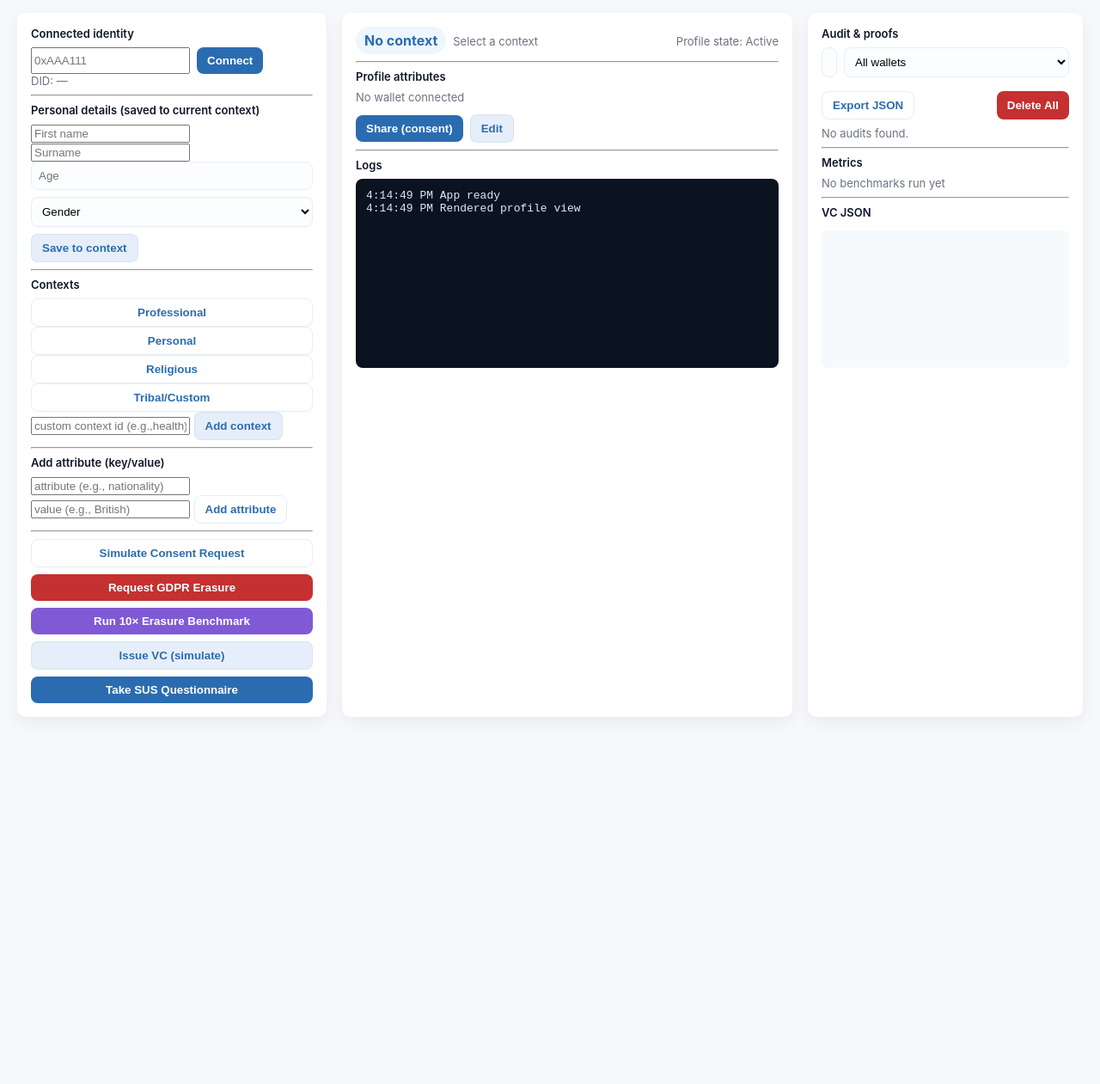
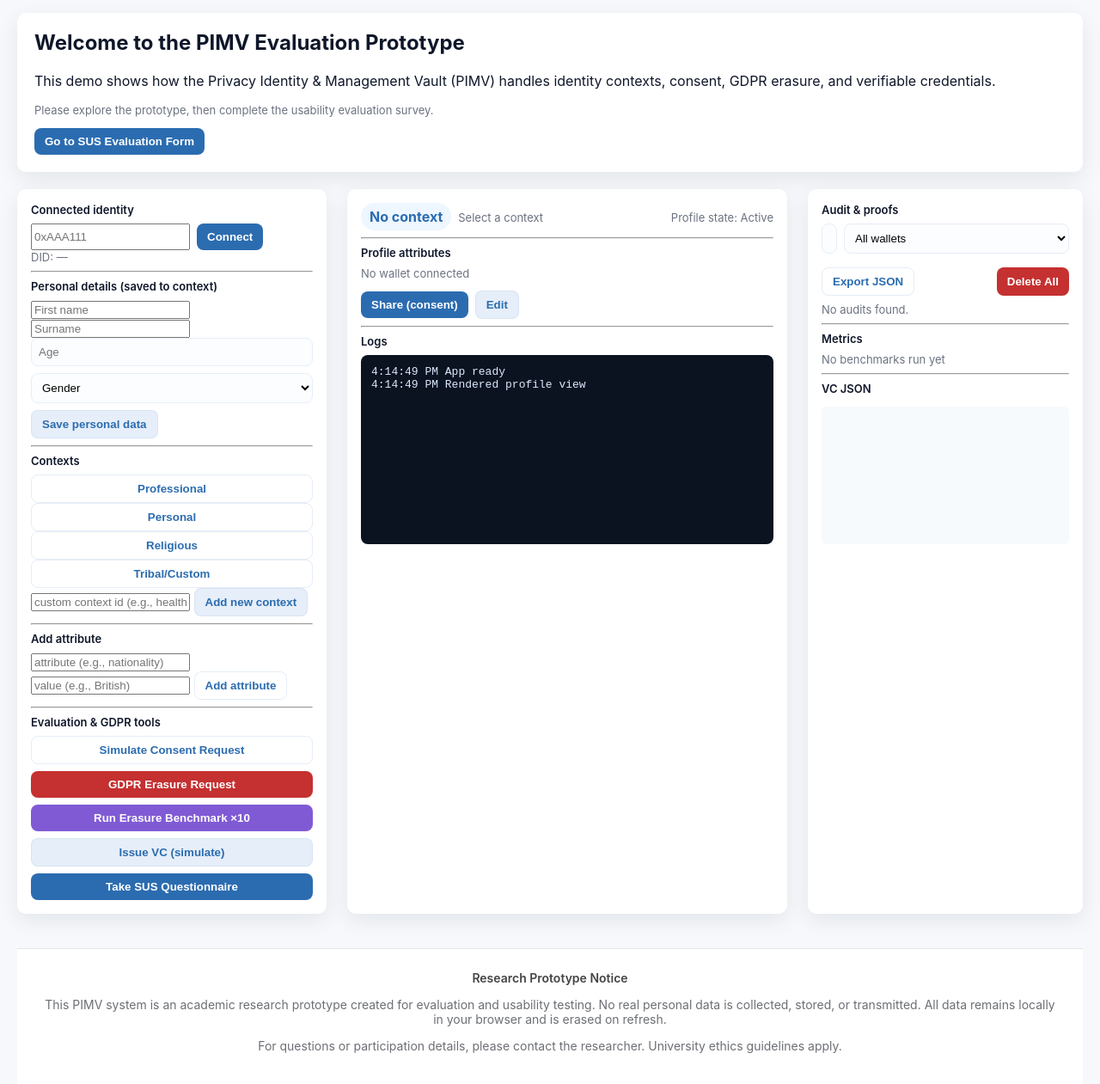
Before and after one commit to Brightiya/pimv-prototype, a plain HTML site: page index.html in a window 1280 px wide. Shown: the part 79-1340 px from the top of the page at 86% size. Before the commit the page ends 933 px from the top, so only its background shows below. Drawn offline with Linux system fonts and the light colour scheme.

Commit message:
UI update

```diff
--- a/css/style.css
+++ b/css/style.css
@@ -26,3 +26,35 @@ button{cursor:pointer;border:0;border-radius:8px;padding:8px 12px;background:var
 .modal-backdrop{position:fixed;inset:0;background:rgba(6,8,12,0.4);display:none;align-items:center;justify-content:center;z-index:50}
 .modal{width:640px;background:var(--card);padding:18px;border-radius:12px;box-shadow:0 16px 60px rgba(2,6,23,0.4)}
 @media (max-width:1000px){ .layout{grid-template-columns:1fr} }
+button:hover { opacity: 0.9; box-shadow: 0 2px 6px rgba(0,0,0,0.15); }
+.card {
+  box-shadow: 0 8px 24px rgba(15,23,42,0.08);
+}
+.layout { gap: 24px; }
+
+
+    /* Footer styling */
+    footer {
+        margin-top: 40px;
+        background: #ffffff;
+        padding: 25px;
+        text-align: center;
+        font-size: 14px;
+        color: #6c6f75;
+        border-top: 1px solid #e6e8ec;
+    }
+
+    footer .title {
+        font-weight: 600;
+        margin-bottom: 6px;
+        color: #444;
+    }
+
+    footer a {
+        color: #5a4ff3;
+        text-decoration: none;
+    }
+
+    footer a:hover {
+        text-decoration: underline;
+    }
--- a/index.html
+++ b/index.html
@@ -15,6 +15,21 @@
   </div>
 </header>
 
+<div class="card" style="margin-bottom:20px;padding:20px">
+  <h2 style="margin-top:0">Welcome to the PIMV Evaluation Prototype</h2>
+  <p>
+    This demo shows how the Privacy Identity & Management Vault (PIMV) handles
+    identity contexts, consent, GDPR erasure, and verifiable credentials.
+  </p>
+  <p class="muted small">
+    Please explore the prototype, then complete the usability evaluation survey.
+  </p>
+  <button onclick="window.open('https://forms.gle/Np6TWNWkjjeAbEcQA','_blank')" class="btn">
+    Go to SUS Evaluation Form
+  </button>
+</div>
+
+
 <div class="layout">
   <aside class="card" id="leftPane"></aside>
 
@@ -26,6 +41,22 @@
 <!-- Consent modal container -->
 <div id="modalRoot"></div>
 
+
+<!-- Research Footer -->
+<footer>
+    <div class="title">Research Prototype Notice</div>
+    <p>
+        This PIMV system is an academic research prototype created for evaluation and usability testing.
+        No real personal data is collected, stored, or transmitted.
+        All data remains locally in your browser and is erased on refresh.
+    </p>
+    <p>
+        For questions or participation details, please contact the researcher.
+        University ethics guidelines apply.
+    </p>
+</footer>
+
+
 <script type="module" src="js/app.js"></script>
 </body>
 </html>
--- a/js/app.js
+++ b/js/app.js
@@ -14,37 +14,52 @@ const right = document.getElementById('rightPane');
 // Build left pane (controls)
 left.innerHTML = `
   <label>Connected identity</label>
-  <div style="display:flex;gap:8px"><input id="wallet" placeholder="0xAAA111" /><button id="connectBtn">Connect</button></div>
+  <div style="display:flex;gap:8px">
+    <input id="wallet" placeholder="0xAAA111" />
+    <button id="connectBtn" class="btn">Connect</button>
+  </div>
   <div class="muted small">DID: <span id="didDisplay">—</span></div>
+
   <hr/>
-  <label>Personal details (saved to current context)</label>
+  <label>Personal details (saved to context)</label>
   <input id="firstName" placeholder="First name" />
   <input id="surname" placeholder="Surname" />
   <input id="age" placeholder="Age" type="number" />
-  <select id="gender"><option value="">Gender</option><option>Male</option><option>Female</option><option>Other</option><option>Prefer not to say</option></select>
-  <button id="saveBio" class="btn-secondary">Save to context</button>
+  <select id="gender">
+    <option value="">Gender</option>
+    <option>Male</option>
+    <option>Female</option>
+    <option>Other</option>
+    <option>Prefer not to say</option>
+  </select>
+  <button id="saveBio" class="btn-secondary">Save personal data</button>
+
   <hr/>
   <label>Contexts</label>
   <div id="contextList"></div>
-  <input id="newContextInput" placeholder="custom context id (e.g.,health)" />
-  <button id="addContext" class="btn-secondary">Add context</button>
+  <input id="newContextInput" placeholder="custom context id (e.g., health)" />
+  <button id="addContext" class="btn-secondary">Add new context</button>
+
   <hr/>
-  <label>Add attribute (key/value)</label>
+  <label>Add attribute</label>
   <input id="attrKey" placeholder="attribute (e.g., nationality)" />
   <input id="attrVal" placeholder="value (e.g., British)" />
   <button id="addAttr" class="btn-ghost">Add attribute</button>
+
   <hr/>
+  <label>Evaluation & GDPR tools</label>
   <div class="controls">
     <button id="consentBtn" class="btn-ghost">Simulate Consent Request</button>
-    <button id="eraseBtn" class="btn-danger">Request GDPR Erasure</button>
-    <button id="benchBtn" class="btn" style="background:#805ad5">Run 10× Erasure Benchmark</button>
+    <button id="eraseBtn" class="btn-danger">GDPR Erasure Request</button>
+    <button id="benchBtn" class="btn" style="background:#805ad5">Run Erasure Benchmark ×10</button>
     <button id="issueVcBtn" class="btn-secondary">Issue VC (simulate)</button>
-    <button onclick="window.location.href='https://forms.gle/Np6TWNWkjjeAbEcQA'" class="btn">
-    Take SUS Questionnaire
-</button>
 
+    <button class="btn" onclick="window.open('https://forms.gle/Np6TWNWkjjeAbEcQA','_blank')">
+      Take SUS Questionnaire
+    </button>
   </div>
 `;
+
 
 // Build main pane (profile view)
 main.innerHTML = `
```
Also changed, not shown: ._google.txt (added), ._index.html (added), css/._style.css (added).
